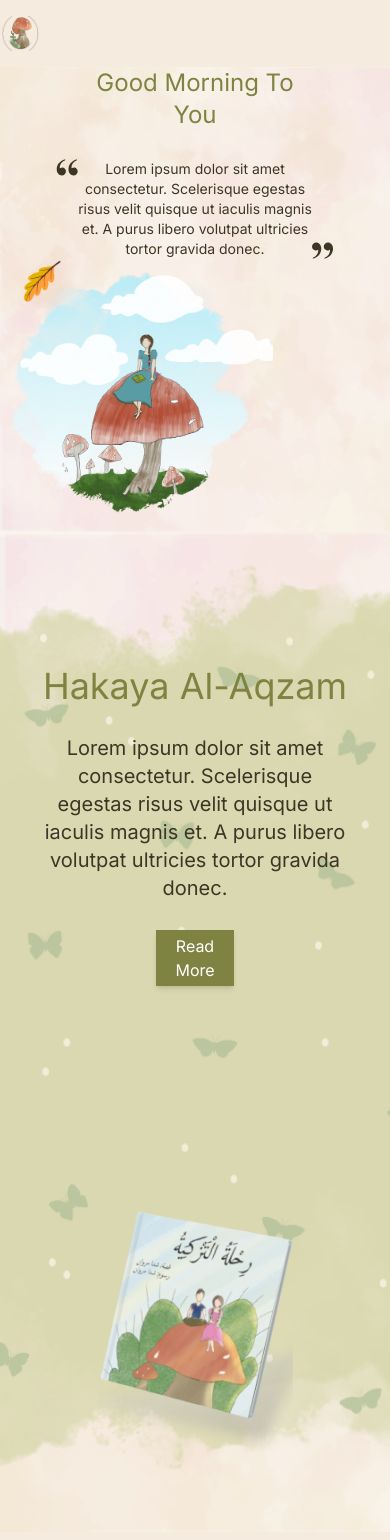
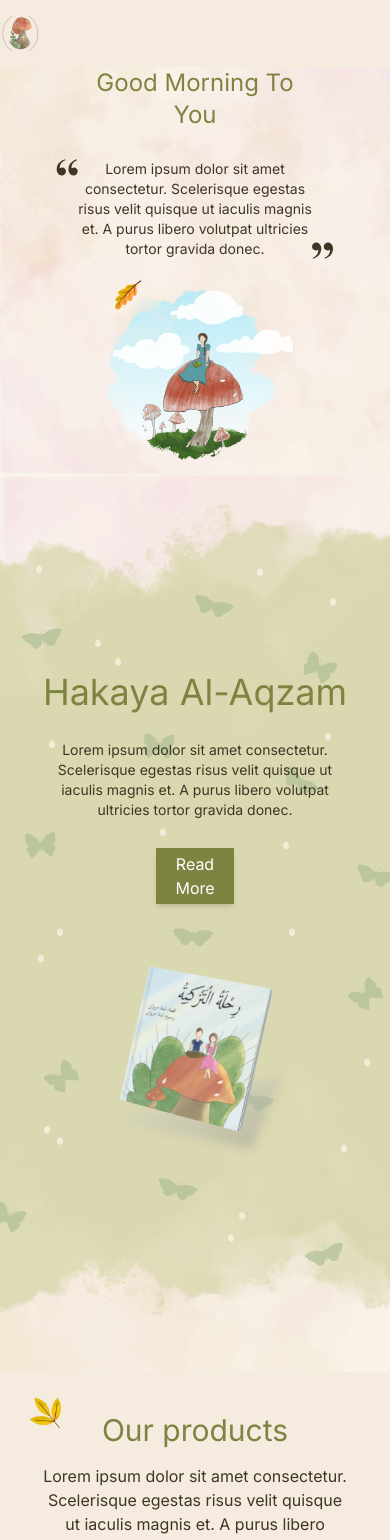
Before and after one commit to MohammadAlaa-Alghamry/hakaya-alaqzam, a Next.js app: page / in a window 390 px wide. Shown: the top 1540 px of the page. Built offline with nearby package versions, Linux system fonts and the light colour scheme.

Commit message:
Edit Home Page Responsive

```diff
--- a/src/app/Compontents/home/GoodMorning.tsx
+++ b/src/app/Compontents/home/GoodMorning.tsx
@@ -5,14 +5,17 @@ export default function GoodMorning() {
     return (
         <div
             style={{ backgroundImage: 'url("/img/home/hero-img.png")' }}
-            className="w-full flex justify-center items-center bg-cover bg-left-top sm:p-10">
+            className="w-full flex justify-center items-center bg-cover bg-left-top sm:p-10" >
 
-            <div className="w-full flex flex-col sm:flex-row  sm:justify-between items-start h-full">
+            <div className="w-full flex flex-col sm:flex-row gap-5 sm:gap-0 sm:justify-between items-start h-full">
+
                 <div className="flex justify-start items-center flex-col w-full h-[full] md:w-[50%] gap-7">
+
                     <div className="text-[rgb(127,131,65)] text-center text-2xl sm:text-4xl md:text-5xl">
                         <h1>Good Morning To</h1>
                         <h1>You</h1>
                     </div>
+
                     <div className="flex ">
                     <div
                     className="open-qutation-mobile sm:open-qutation bg-right-top bg-no-repeat w-[20%]  ">
@@ -26,18 +29,10 @@ export default function GoodMorning() {
                     </div>
 
                 </div>
-                <div
 
-                    className="bg-girl-sitting-img-mobile sm:bg-girl-sitting-on-a-mushroom bg-cover w-[70%] sm:w-[40%] aspect-square">
+                <div className="  mx-auto bg-girl-sitting-img-mobile sm:bg-girl-sitting-on-a-mushroom bg-cover w-[50%] sm:w-[40%] aspect-square">
                 </div>
 
-                {/* <Image
-                src={"/img/home/girl-sitting-on-a-mushroom.png"}
-                height={700}
-                width={700}
-                objectFit="cover"
-                alt="Tiny girl sitting on a mushroom"
-                /> */}
 
             </div>
 
--- a/src/app/Compontents/home/ReadMore.tsx
+++ b/src/app/Compontents/home/ReadMore.tsx
@@ -4,37 +4,36 @@ export default function ReadMore() {
     return (
         <div
         style={{ backgroundImage: 'url("/img/home/hero-img.png")' ,transform: 'scale(1, -1)'} }
-            className="relative w-full flex justify-center items-center bg-cover bg-left-top">
+            className=" relative w-full flex justify-center items-center bg-cover bg-left-top">
             <div className="w-full bg-gradient-to-b from-[#f6ebdf] to-transparent absolute top-0 left-0"></div>
             <div
                 style={{transform: 'scale(1, -1)' }}
                 className=" read-more-hero-mobile sm:book-read-more-hero flex justify-center items-center h-[1000px] w-full bg-cover">  {/* top-[-15vh] */}
-                <div className="flex flex-col sm:flex-row justify-center items-center h-full">
+                <div className=" flex flex-col sm:flex-row justify-center items-center h-[60%] sm:h-full">
 
                     <div className="flex flex-col justify-center items-center w-full h-full sm:w-[50%] gap-7">
                         <h2 className="text-[#7f8341] text-4xl text-center text-wrap">Hakaya Al-Aqzam</h2>
                         <div className="flex flex-col items-center justify-center">
-                            <p className="text-center w-[80%]  text-xl text-[rgb(62,54,37)]"> Lorem ipsum dolor sit amet consectetur. Scelerisque egestas risus velit quisque ut iaculis magnis et. A purus libero volutpat ultricies tortor gravida donec.</p>
+                            <p className="text-center w-[80%] text-sm sm:text-xl text-[rgb(62,54,37)]"> Lorem ipsum dolor sit amet consectetur. Scelerisque egestas risus velit quisque ut iaculis magnis et. A purus libero volutpat ultricies tortor gravida donec.</p>
                         </div>
                         <button
                             className="w-[20%] p-1 sm:p-2 bg-[#7f8341] text-white shadow-md hover:bg-[rgb(127,131,65)] focus:outline-none ">
                             Read More
                         </button>
                     </div>
-
-                    <div className="flex justify-center items-center h-[70%] w-full sm:w-[50%] relative">
                         <div
-                            className="book-read-more-mobile sm:book-read-more bg-cover bg-center w-[50%] aspect-[13/17]">
+                            className=" book-read-more-mobile sm:book-read-more bg-contain bg-no-repeat bg-center w-[50%] h-full sm:h-[50%]  ">
                         </div>
 
-                        {/* <Image
-                            className="rotate-12"
-                            src="/img/home/book-homepage.png"
-                            layout="fill"
-                            objectFit="contain"
-                            alt="image"
-                        /> */}
-                    </div>
+
+
+                    {/* <div className="flex justify-center items-center h-[70%] w-full sm:w-[50%]  bg-black">
+                        <div
+                            className="book-read-more-mobile sm:book-read-more bg-cover bg-center w-full bg-red-600 ">
+                        </div>
+
+
+                    </div> */}
                 </div>
             </div>
         </div>
--- a/src/app/globals.css
+++ b/src/app/globals.css
@@ -77,23 +77,30 @@ body {
 
 .book-read-more-mobile {
   background-image: url('/img/home/book-read-with-shadow-mobile.png');
+  /* height:285px; */
 }
 
 @media (min-width: 640px) {
   .sm\:book-read-more {
     background-image: url('/img/home/book-read-more-with-shadow.png');
+    /* height:570px; */
   }
 }
 
 
 .read-more-hero-mobile {
+
   background-image: url('/img/home/read-more-mobile.png');
-
+  height:898px;
+   background-size:contain;
+  background-repeat: round;
 }
 
 @media (min-width: 640px) {
   .sm\:book-read-more-hero {
     background-image: url('/img/home/read-more.png');
+    height:1119px;
+    background-size:cover;
 
   }
 }
```
Also changed, not shown: public/img/home/test.png (added).
